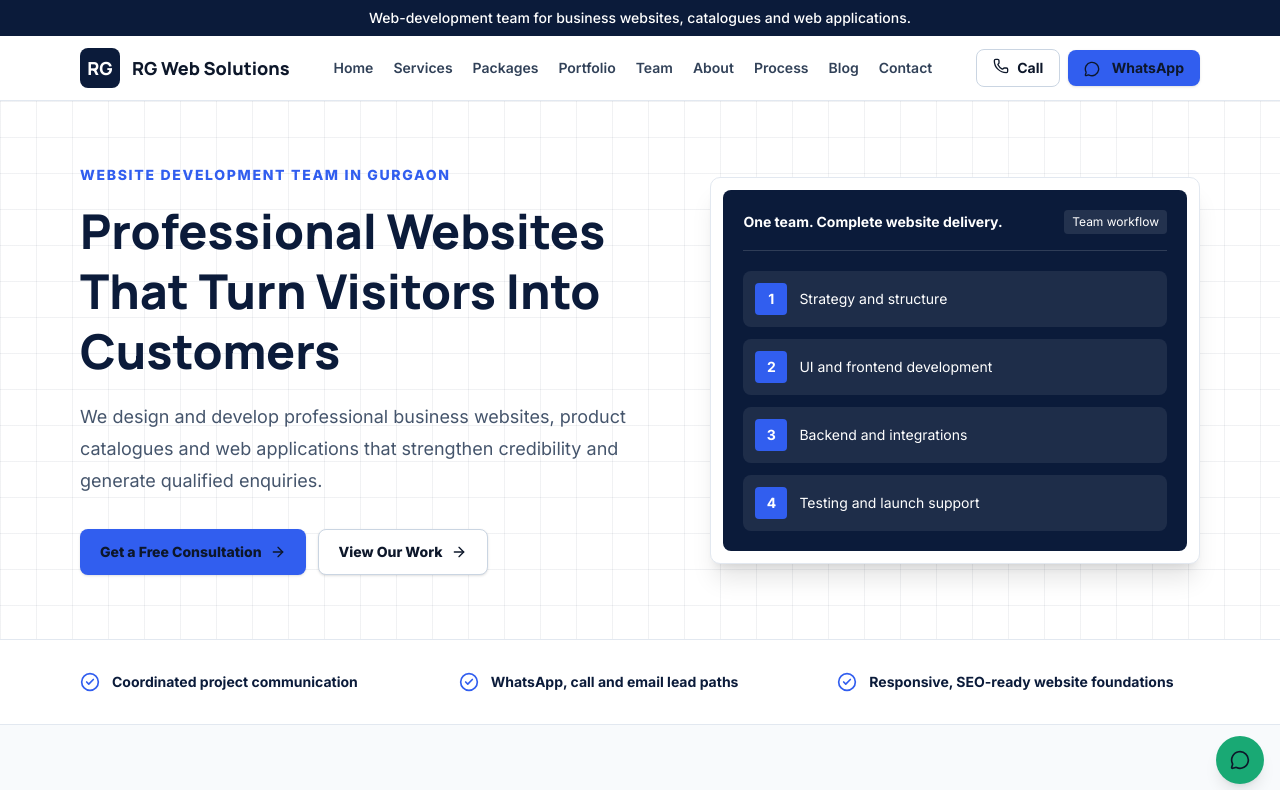
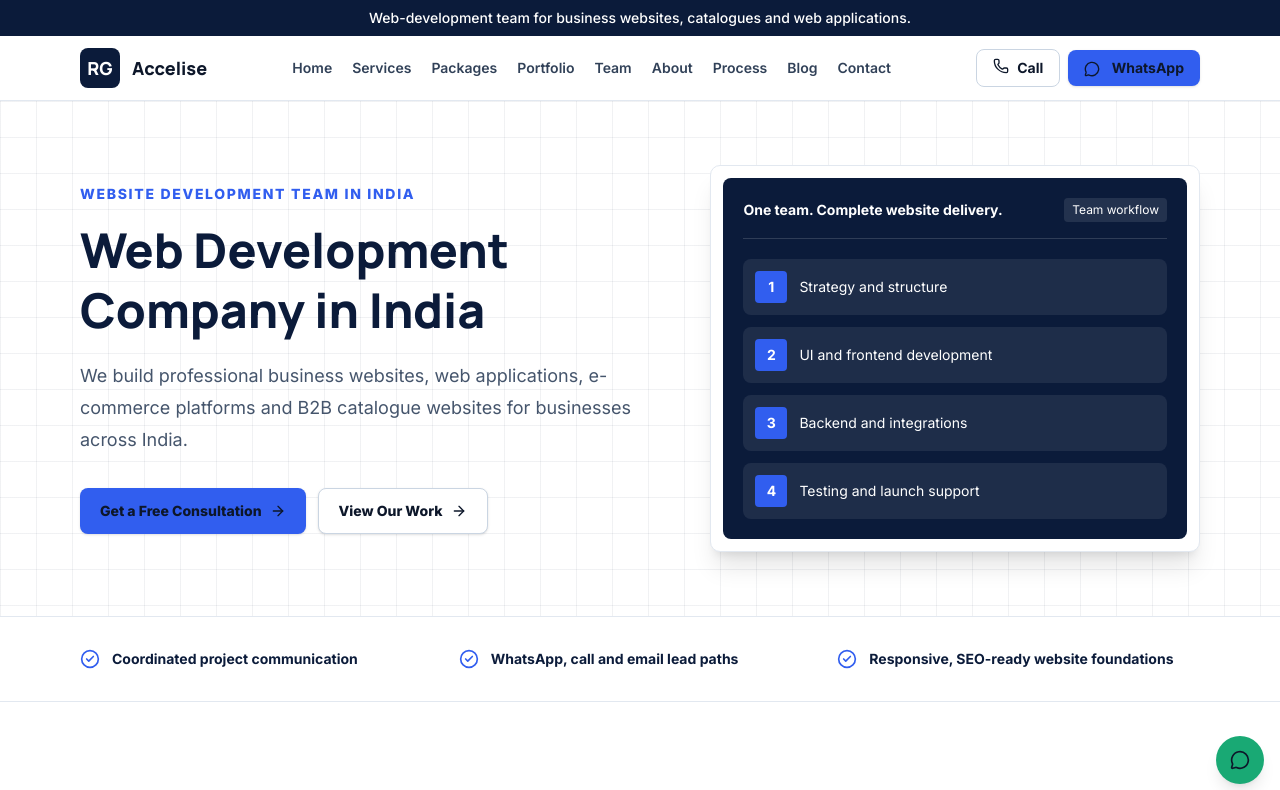
Before and after one commit to Rishabh90159/accelise, a Next.js app: page / in a window 1280 px wide. Shown: the top 790 px of the page. Built offline with nearby package versions, Linux system fonts and the light colour scheme.

Commit message:
use the india insted of the gurgaon

```diff
--- a/app/about/page.tsx
+++ b/app/about/page.tsx
@@ -2,13 +2,13 @@ import type { Metadata } from 'next';
 import { Breadcrumbs, CTASection, ListBlock, PageHero, PageVisual, SectionHeading } from '@/components/site';
 import { technologies, values } from '@/lib/content';
 
-export const metadata: Metadata = { title: 'About RG Web Solutions', description: 'Learn about the RG Web Solutions team, services, approach, technology stack and service coverage.', alternates: { canonical: '/about' } };
+export const metadata: Metadata = { title: 'About Accelise', description: 'Learn about the Accelise team, services, approach, technology stack and service coverage.', alternates: { canonical: '/about' } };
 
 export default function AboutPage() {
   return (
     <main>
       <Breadcrumbs items={[{ label: 'About' }]} />
-      <PageHero eyebrow="About" title="A focused web-development team for business websites" text="RG Web Solutions combines project communication, frontend development, backend engineering and quality assurance to deliver reliable business websites, product catalogues and web applications.">
+      <PageHero eyebrow="About" title="A focused web-development team for business websites" text="Accelise combines project communication, frontend development, backend engineering and quality assurance to deliver reliable business websites, product catalogues and web applications.">
         <PageVisual title="Agency capability" items={['Strategy', 'Frontend', 'Backend', 'QA']} />
       </PageHero>
       <section className="section bg-white">
--- a/app/blog/[slug]/page.tsx
+++ b/app/blog/[slug]/page.tsx
@@ -28,7 +28,7 @@ export default function BlogDetailPage({ params }: { params: { slug: string } })
           <aside className="h-fit rounded-lg border border-slate-200 bg-slate-50 p-5"><h2 className="font-extrabold text-[#0b1b3a]">Table of contents</h2><ol className="mt-4 grid gap-2 text-sm text-slate-700">{post.sections.map(([heading]) => <li key={heading}><a className="link-underline" href={`#${heading.toLowerCase().replaceAll(' ', '-')}`}>{heading}</a></li>)}</ol></aside>
           <div className="grid gap-8">
             <div className="rounded-lg border border-slate-200 bg-slate-50 p-5 text-sm text-slate-700">
-              <p><strong>Author:</strong> RG Web Solutions Team</p>
+              <p><strong>Author:</strong> Accelise Team</p>
               <p className="mt-1"><strong>Updated:</strong> {post.date}</p>
             </div>
             {post.sections.map(([heading, body]) => <section id={heading.toLowerCase().replaceAll(' ', '-')} key={heading}><h2 className="text-2xl font-extrabold text-[#0b1b3a]">{heading}</h2><p className="mt-3 leading-8 text-slate-600">{body}</p></section>)}
--- a/app/contact/page.tsx
+++ b/app/contact/page.tsx
@@ -3,7 +3,7 @@ import { ContactForm } from '@/components/contact-form';
 import { Breadcrumbs, ContactStrip, PageHero, PageVisual } from '@/components/site';
 import { siteConfig } from '@/lib/content';
 
-export const metadata: Metadata = { title: 'Contact RG Web Solutions', description: 'Call, WhatsApp or email RG Web Solutions for website development in Gurgaon, Delhi NCR and India.', alternates: { canonical: '/contact' } };
+export const metadata: Metadata = { title: 'Contact Accelise', description: 'Call, WhatsApp or email Accelise for website development in Gurgaon, Delhi NCR and India.', alternates: { canonical: '/contact' } };
 
 export default function ContactPage() {
   return (
--- a/app/industries/[slug]/page.tsx
+++ b/app/industries/[slug]/page.tsx
@@ -35,7 +35,7 @@ export default function IndustryPage({ params }: { params: { slug: string } }) {
         </div>
       </section>
       <CTASection title="Plan an industry-specific website" />
-      <JsonLd data={{ '@context': 'https://schema.org', '@type': 'Service', name: industry.title, description: industry.summary, provider: { '@type': 'ProfessionalService', name: 'RG Web Solutions' }, url: slugUrl(`/industries/${industry.slug}`) }} />
+      <JsonLd data={{ '@context': 'https://schema.org', '@type': 'Service', name: industry.title, description: industry.summary, provider: { '@type': 'ProfessionalService', name: 'Accelise' }, url: slugUrl(`/industries/${industry.slug}`) }} />
     </main>
   );
 }
--- a/app/page.tsx
+++ b/app/page.tsx
@@ -6,12 +6,17 @@ export default function HomePage() {
   return (
     <main>
       <JsonLd data={{ '@context': 'https://schema.org', '@type': 'BreadcrumbList', itemListElement: [{ '@type': 'ListItem', position: 1, name: 'Home', item: slugUrl('/') }] }} />
-      <PageHero eyebrow="Website development team in Gurgaon" title="Professional Websites That Turn Visitors Into Customers" text="We design and develop professional business websites, product catalogues and web applications that strengthen credibility and generate qualified enquiries.">
+      <PageHero eyebrow="Website development team in India" title="Web Development Company in India" text="We build professional business websites, web applications, e-commerce platforms and B2B catalogue websites for businesses across India.">
         <AgencyVisual />
       </PageHero>
       <section className="border-b border-slate-200 bg-white py-8">
         <div className="container grid gap-4 md:grid-cols-3">
           {['Coordinated project communication', 'WhatsApp, call and email lead paths', 'Responsive, SEO-ready website foundations'].map((item) => <div className="flex items-center gap-3 text-sm font-bold text-[#0b1b3a]" key={item}><CheckCircle2 className="h-5 w-5 text-[#315eef]" /> {item}</div>)}
+        </div>
+      </section>
+      <section className="section bg-white">
+        <div className="container">
+          <SectionHeading title="Professional Websites That Turn Visitors Into Customers" />
         </div>
       </section>
       <section className="section">
--- a/app/portfolio/page.tsx
+++ b/app/portfolio/page.tsx
@@ -1,7 +1,7 @@
 import type { Metadata } from 'next';
 import { Breadcrumbs, CTASection, PageHero, PageVisual, ProjectCards } from '@/components/site';
 
-export const metadata: Metadata = { title: 'Portfolio', description: 'Selected completed projects and demo concepts by RG Web Solutions with case studies, project type, technologies and work completed.', alternates: { canonical: '/portfolio' } };
+export const metadata: Metadata = { title: 'Portfolio', description: 'Selected completed projects and demo concepts by Accelise with case studies, project type, technologies and work completed.', alternates: { canonical: '/portfolio' } };
 
 export default function PortfolioPage() {
   return (
--- a/app/services/[slug]/page.tsx
+++ b/app/services/[slug]/page.tsx
@@ -35,7 +35,7 @@ export default function ServiceDetailPage({ params }: { params: { slug: string }
       <section className="section bg-white"><div className="container"><h2 className="mb-8 text-center text-3xl font-extrabold text-[#0b1b3a]">Related projects</h2><ProjectCards limit={2} /></div></section>
       <FAQSection items={service.faqs} />
       <CTASection title={`Discuss ${service.shortTitle}`} text="Share your business type, pages, features and timeline to receive a practical consultation before the final quote." />
-      <JsonLd data={{ '@context': 'https://schema.org', '@type': 'Service', name: service.title, description: service.summary, provider: { '@type': 'ProfessionalService', name: 'RG Web Solutions' }, areaServed: 'India', url: slugUrl(`/services/${service.slug}`) }} />
+      <JsonLd data={{ '@context': 'https://schema.org', '@type': 'Service', name: service.title, description: service.summary, provider: { '@type': 'ProfessionalService', name: 'Accelise' }, areaServed: 'India', url: slugUrl(`/services/${service.slug}`) }} />
       <JsonLd data={{ '@context': 'https://schema.org', '@type': 'FAQPage', mainEntity: service.faqs.map((faq) => ({ '@type': 'Question', name: faq.question, acceptedAnswer: { '@type': 'Answer', text: faq.answer } })) }} />
     </main>
   );
--- a/app/team/page.tsx
+++ b/app/team/page.tsx
@@ -6,7 +6,7 @@ import { siteConfig, slugUrl, teamMembers } from '@/lib/content';
 export const metadata: Metadata = {
   title: 'Team',
   description:
-    'Meet the RG Web Solutions team: full-stack project leadership, backend development, frontend development and quality assurance.',
+    'Meet the Accelise team: full-stack project leadership, backend development, frontend development and quality assurance.',
   alternates: { canonical: '/team' },
 };
 
--- a/components/site.tsx
+++ b/components/site.tsx
@@ -46,7 +46,7 @@ export function Footer() {
       <div className="container grid gap-10 py-12 lg:grid-cols-[1.2fr_0.8fr_0.8fr_0.8fr]">
         <div>
           <p className="font-heading text-2xl font-extrabold">{siteConfig.name}</p>
-          <p className="mt-4 max-w-xl text-slate-300">RG Web Solutions helps businesses build credible, responsive and enquiry-focused websites.</p>
+          <p className="mt-4 max-w-xl text-slate-300">Accelise helps businesses build credible, responsive and enquiry-focused websites.</p>
           <p className="mt-4 text-sm text-slate-400">{siteConfig.location}. Service coverage: {siteConfig.serviceArea}.</p>
         </div>
         <div>
@@ -97,7 +97,7 @@ export function FloatingActions() {
       <a href={whatsappUrl(consultationMessage('Website enquiry'))} className="grid h-12 w-12 place-items-center rounded-full bg-[#19a974] text-white shadow-lg" aria-label="Contact on WhatsApp" data-cta="floating-whatsapp">
         <MessageCircle className="h-5 w-5" />
       </a>
-      <a href={siteConfig.phoneHref} className="grid h-12 w-12 place-items-center rounded-full bg-[#0b1b3a] text-white shadow-lg sm:hidden" aria-label="Call RG Web Solutions" data-cta="floating-call">
+      <a href={siteConfig.phoneHref} className="grid h-12 w-12 place-items-center rounded-full bg-[#0b1b3a] text-white shadow-lg sm:hidden" aria-label="Call Accelise" data-cta="floating-call">
         <Phone className="h-5 w-5" />
       </a>
     </div>
--- a/lib/content.ts
+++ b/lib/content.ts
@@ -25,7 +25,7 @@ import {
 } from 'lucide-react';
 
 export const siteConfig = {
-  name: 'RG Web Solutions',
+  name: 'Accelise',
   founder: 'Rishabh Gautam',
   position: 'Full Stack Developer and Project Lead',
   phone: '+91 9759790159',
@@ -38,7 +38,7 @@ export const siteConfig = {
   portfolioUrl: 'https://rishabh-gautam-portfolio.vercel.app/',
   baseUrl: 'https://rg-web-solutions.rgiiitdwd.chatgpt.site',
   description:
-    'RG Web Solutions is a focused web-development team combining frontend development, backend engineering, quality assurance and project communication to deliver reliable business websites and web applications.',
+    'Accelise is a focused web-development team combining frontend development, backend engineering, quality assurance and project communication to deliver reliable business websites and web applications.',
 };
 
 export const navItems = [
@@ -262,7 +262,7 @@ export const processSteps = [
 ];
 
 export const faqs: FAQ[] = [
-  { question: 'Do you build websites for businesses outside Gurgaon?', answer: 'Yes. RG Web Solutions works with businesses across India and can also support international clients remotely.' },
+  { question: 'Do you build websites for businesses outside Gurgaon?', answer: 'Yes. Accelise works with businesses across India and can also support international clients remotely.' },
   { question: 'Are domain and hosting included?', answer: 'Domain, hosting, third-party tools and paid plugins are separate unless they are explicitly included in the final quotation.' },
   { question: 'Can the website be upgraded later?', answer: 'Yes. A website can start simple and later connect to Formspree, Web3Forms, CMS, APIs or ecommerce systems.' },
   { question: 'Who works on the projects?', answer: 'Our web-development team combines project communication, frontend development, backend engineering and quality assurance based on the approved scope.' },
```
